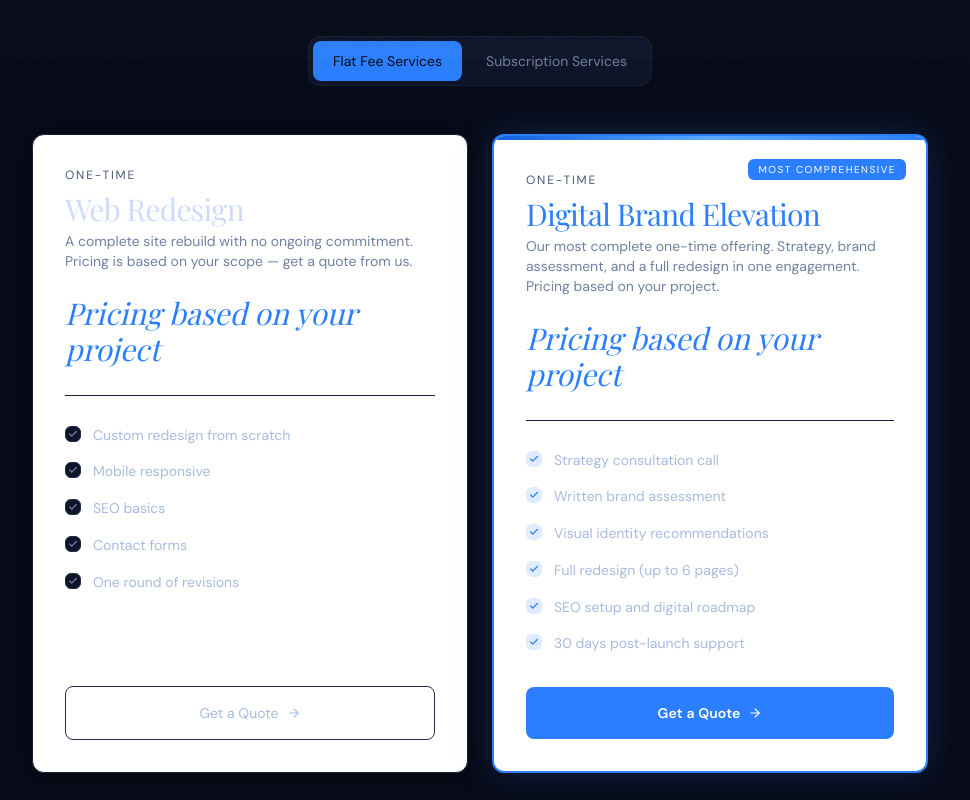
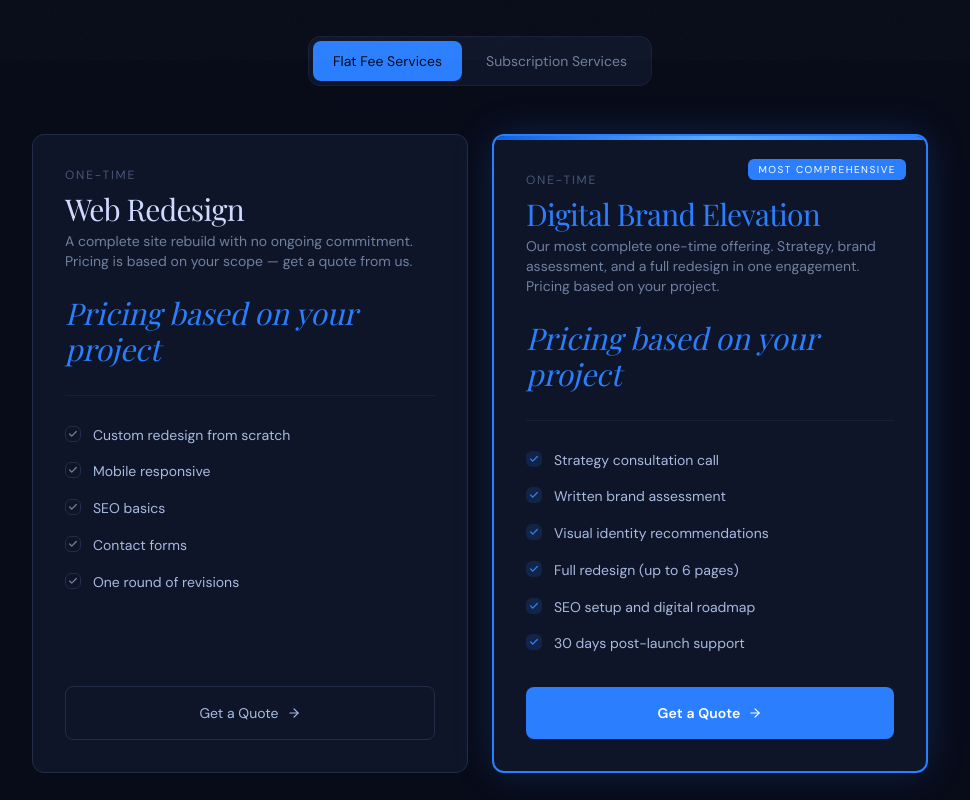
Before and after one commit to anchordigitalco/anchordigitalco.com, a Next.js app: page /pricing in a window 1280 px wide. Shown: the part 740-1540 px from the top of the page, without its empty margins (160-1130 px from the left). Built offline with nearby package versions, Linux system fonts and the light colour scheme; a web font is replaced by a local one.

Commit message:
Fix flat fee card backgrounds from white to dark charcoal
Co-Authored-By: Claude Sonnet 4.6 <noreply@anthropic.com>

```diff
--- a/components/HomePricingSection.tsx
+++ b/components/HomePricingSection.tsx
@@ -76,8 +76,8 @@ export default function HomePricingSection() {
               className={clsx(
                 'relative flex flex-col rounded-xl overflow-hidden transition-all duration-300',
                 card.featured
-                  ? 'bg-white border-2 border-gold shadow-gold-lg scale-[1.02] lg:scale-[1.04]'
-                  : 'bg-white border border-charcoal-700 hover:border-charcoal-600 shadow-surface'
+                  ? 'bg-charcoal-800 border-2 border-gold shadow-gold-lg scale-[1.02] lg:scale-[1.04]'
+                  : 'bg-charcoal-800 border border-charcoal-600 hover:border-charcoal-500'
               )}
             >
               {card.featured && <div className="h-1 bg-gradient-to-r from-gold-dark via-gold-light to-gold" />}
--- a/components/PricingTabSwitcher.tsx
+++ b/components/PricingTabSwitcher.tsx
@@ -91,8 +91,8 @@ export default function PricingTabSwitcher() {
               className={clsx(
                 'relative flex flex-col rounded-xl overflow-hidden border transition-all duration-300',
                 card.badge
-                  ? 'bg-white border-2 border-gold shadow-gold-lg'
-                  : 'bg-white border border-charcoal-700 hover:border-charcoal-600 shadow-surface'
+                  ? 'bg-charcoal-800 border-2 border-gold shadow-gold-lg'
+                  : 'bg-charcoal-800 border border-charcoal-600 hover:border-charcoal-500'
               )}
             >
               {card.badge && <div className="h-1 bg-gradient-to-r from-gold-dark via-gold-light to-gold" />}
```
